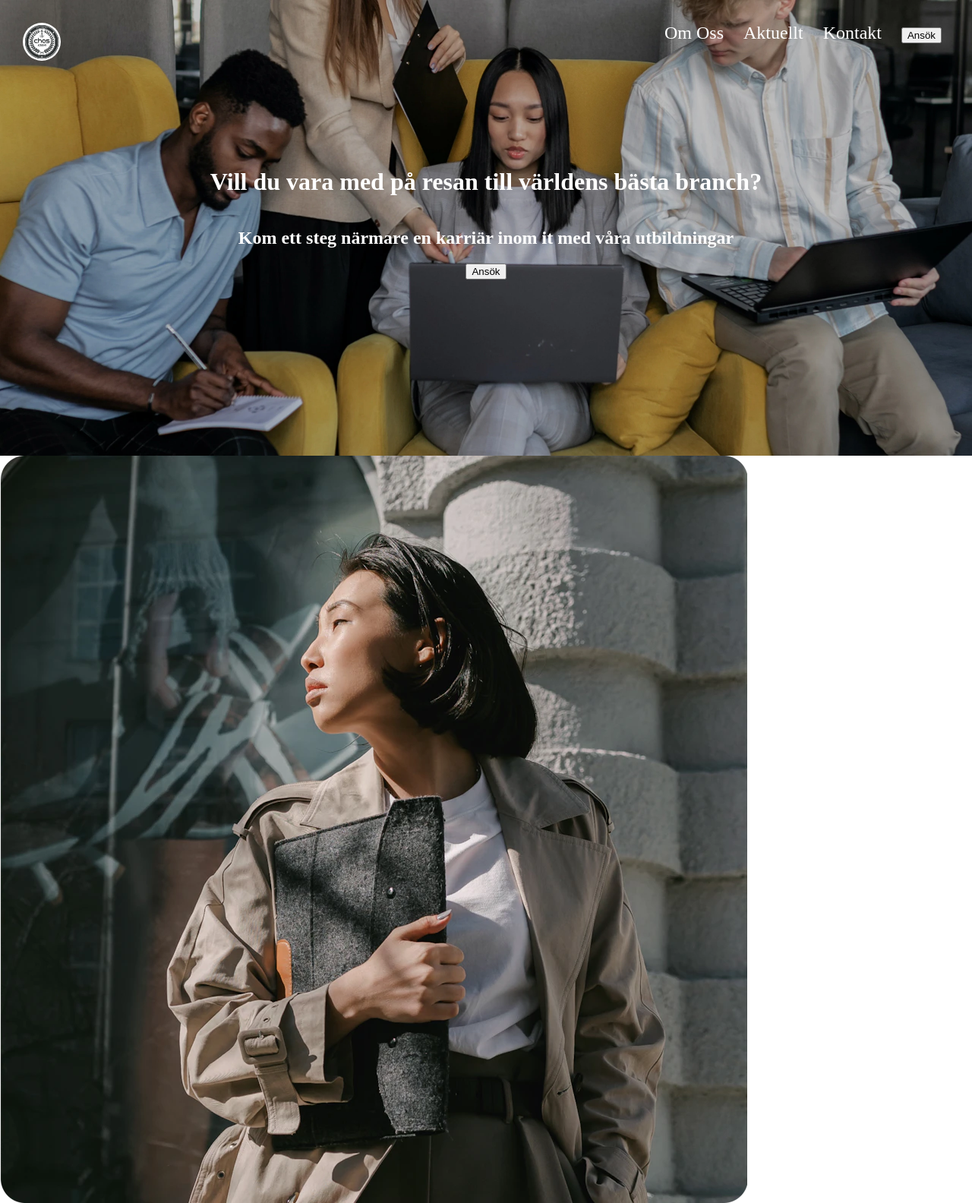
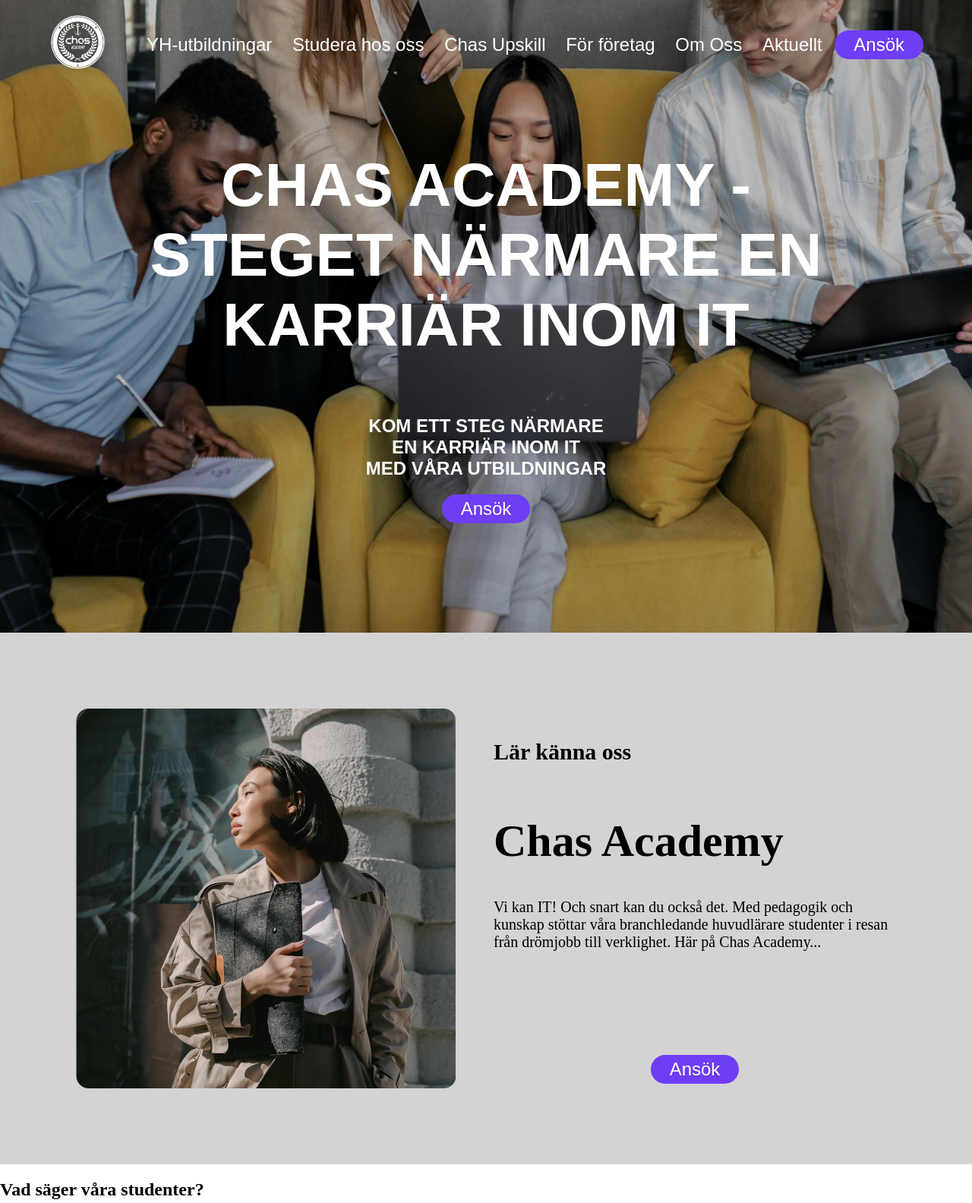
Before and after one commit to emblaah/landingpage, a plain HTML site: page index.html in a window 1280 px wide. Shown: the top 1584 px of the page at 76% size. Drawn offline with Linux system fonts and the light colour scheme; a web font is replaced by a local one.

Commit message:
top, first, and second section

```diff
--- a/index.html
+++ b/index.html
@@ -5,49 +5,61 @@
     <meta name="viewport" content="width=device-width, initial-scale=1.0" />
     <title>Landingpage</title>
     <link rel="stylesheet" href="style.css" />
+    <link rel="preconnect" href="https://fonts.googleapis.com" />
+    <link rel="preconnect" href="https://fonts.gstatic.com" crossorigin />
+    <link
+      href="https://fonts.googleapis.com/css2?family=Sofia+Sans+Condensed:ital,wght@0,1..1000;1,1..1000&display=swap"
+      rel="stylesheet" />
   </head>
   <body>
     <div class="top">
       <header>
-          <div>
-          <img src="images/chas_icon.png" alt="Chas Academy icon">
-          </div>
+        <div>
+          <img src="images/chas-academy-emblem.png" alt="Chas Academy icon" />
+        </div>
         <nav>
+          <a>YH-utbildningar</a>
+          <a>Studera hos oss</a>
+          <a>Chas Upskill</a>
+          <a>För företag</a>
           <a>Om Oss</a>
           <a>Aktuellt</a>
-          <a>Kontakt</a>
-          <a>
-            <button>Ansök</button>
-          </a>
+          <button>Ansök</button>
         </nav>
       </header>
       <div class="hero">
-        <h1>Vill du vara med på resan till världens bästa branch?</h1>
-        <h2>Kom ett steg närmare en karriär inom it med våra utbildningar</h2>
+        <h1>Chas Academy - <br>
+          Steget närmare en <br>
+          karriär inom IT</h1>
+        <h2>KOM ETT STEG NÄRMARE <br>
+          EN KARRIÄR INOM IT <br>
+          MED VÅRA UTBILDNINGAR</h2>
         <button>Ansök</button>
       </div>
     </div>
 
     <div>
-      <div>
-        <div>
+      <div class="styleSection1">
+        <div class="gridContainer">
           <img
+            class="gridItem1"
             src="images/get-to-know-chas.webp"
             alt="Bild på en asiatisk kvinna"
           />
+          <h4 class="gridItem2">Lär känna oss</h4>
+          <h1 class="gridItem3">Chas Academy</h1>
+          <div class="gridItem4">
+            Vi kan IT! Och snart kan du också det. Med pedagogik och kunskap
+            stöttar våra branchledande huvudlärare studenter i resan från
+            drömjobb till verklighet. Här på Chas Academy...
+          </div>
+          <button class="gridItem5">Ansök</button>
         </div>
-        <h4>Lär känna oss</h4>
-        <h1>Chas Academy</h1>
-        <p>
-          Vi kan IT! Och snart kan du också det. Med pedagogik och kunskap
-          stöttar våra branchledande huvudlärare studenter i resan från drömjobb
-          till verklighet. Här på Chas Academy...
-        </p>
       </div>
 
       <div class="myGrid">
         <div class="gridItem gridItem1">
-          <h1>Vad säger våra studenter?</h1>
+          <h2>Vad säger våra studenter?</h2>
           <div>KUL OCH UTMANANDE</div>
           <div>SPÄNNANDE</div>
           <div>BÄST!</div>
--- a/style.css
+++ b/style.css
@@ -1,30 +1,66 @@
 body {
     margin: 0;
+
+    /* box-sizing: border-box; */
 }
 
 .top {
-    background-image: url(images/header-image.webp);
+    /* background-image: url(images/header-image.webp);
     background-size: cover;
+    background-position: center;
     height: 600px;
-
+    width: 100%; */
 }
 
 header {
     display: flex;
     justify-content: space-between;
+    align-items: center;
     box-sizing: border-box;
-    padding: 30px;
+    padding: 18px 64px 11px ;
     color: white;
     font-size: 1.5rem;
+    font-family: "Sofia Sans Condensed", sans-serif;
     position: fixed;
     top: 0;
     width: 100%;
 }
 
+button {
+    background-color: rgb(110, 61, 246);
+    border: none;
+    display: inline;
+    color: white;
+    font-weight: 200;
+    font-family: "Sofia Sans Condensed", sans-serif;
+    font-size: 1.5rem;
+    padding: 5px 25px;
+    border-radius: 20px;
+}
+
 header img {
-    height: 50px;
-    width: 50px;
-    border-radius: 50px;
+    height: 75px;
+}
+
+.hero {
+    color: white;
+    display: flex;
+    flex-direction: column;
+    align-items: center;
+    text-align: center;
+    font-family: "Sofia Sans Condensed", sans-serif;
+    text-transform: uppercase;
+    /* font-size: 2rem; */
+    background-image: url(images/header-image.webp);
+    background-size: cover;
+    background-position: center;
+    box-sizing: border-box;
+    padding: 144px;
+    width: 100%;
+}
+
+.hero h1 {
+    font-size: 80px;
 }
 
 nav a {
@@ -32,17 +68,53 @@ nav a {
 
 }
 
-.hero {
-    color: white;
-    display: flex;
-    flex-direction: column;
-    align-items: center;
-    height: 500px;
-    padding: 200px;
 
+
+.styleSection1 {
+    box-sizing: border-box;
+    background-color: lightgray;
+    padding: 100px;
+    width: 100%;
 }
 
-.myGrid {
+.gridContainer {
+    display: grid;
+    grid-template-columns: auto auto;
+    grid-template-rows: 50px 100px 150px auto;
+    gap: 50px;
+    max-width: fit-content;
+    margin: auto ;
+}
+
+.gridItem1 {
+    grid-row: 1 / 5;
+    height: 500px;
+    width: auto;
+}
+
+.gridItem2 {
+    font-size: 30px;
+}
+
+.gridItem3 {
+    font-size: 60px;
+}
+
+.gridItem4{
+    font-size: 20px;
+}
+
+.gridItem5 {
+    display: flex;
+    width: max-content;
+    align-items: center;
+    margin: auto;
+}
+
+
+
+
+/* .myGrid {
     display: grid;
     grid-template-columns: 200px 200px 200px;
     gap: 20px;
@@ -55,6 +127,6 @@ nav a {
 }
 
 .gridItem1 {
-    /* grid-column: span 2;
-    grid-row: span 3; */
-}
+    grid-column: span 2;
+    grid-row: span 3;
+} */
```
Also changed, not shown: images/chas-academy-emblem.png (added).
